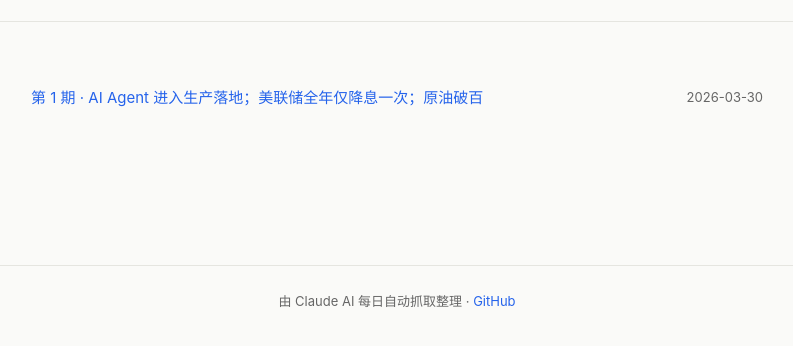
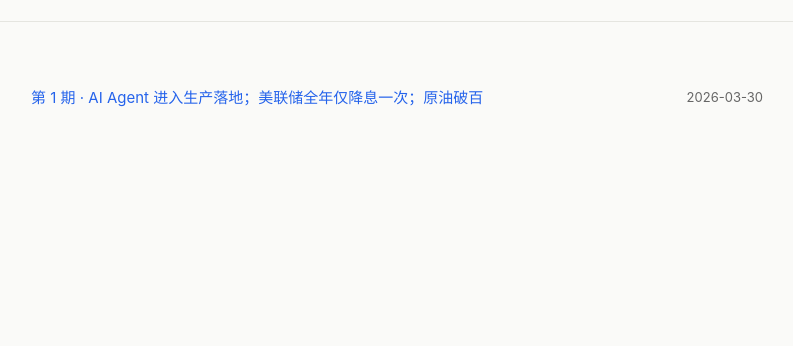
Before and after one commit to bigbigwei/daily-digest, a plain HTML site: page index.html in a window 1280 px wide. Shown: the part 88-434 px from the top of the page, without its empty margins (243-1036 px from the left). Drawn offline with Linux system fonts and the light colour scheme.

Commit message:
style: remove footer attribution

```diff
--- a/index.html
+++ b/index.html
@@ -23,8 +23,5 @@
       </li>
     </ul>
   </main>
-  <footer>
-    由 Claude AI 每日自动抓取整理 · <a href="https://github.com/bigbigwei/daily-digest">GitHub</a>
-  </footer>
 </body>
 </html>
```
